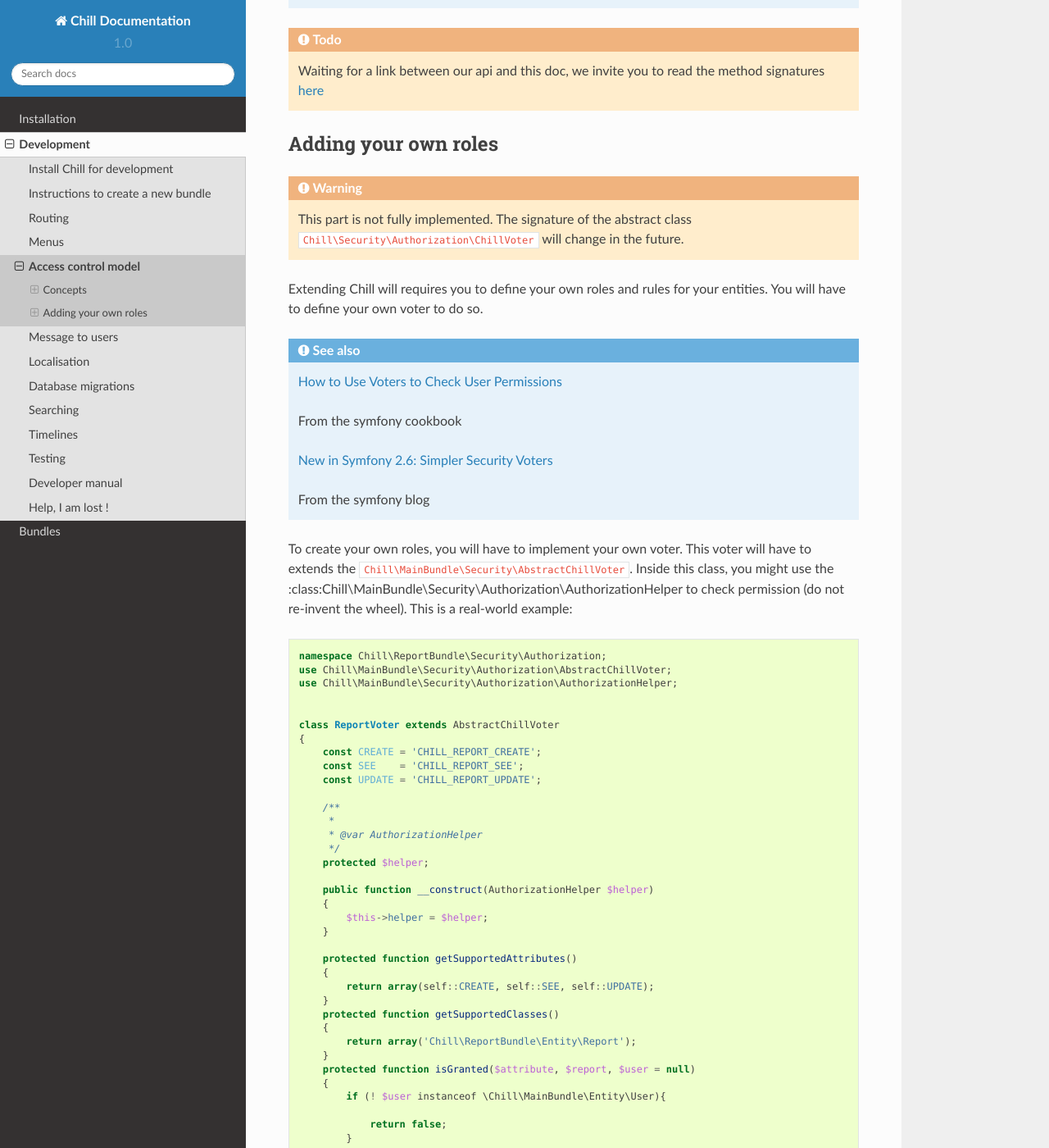
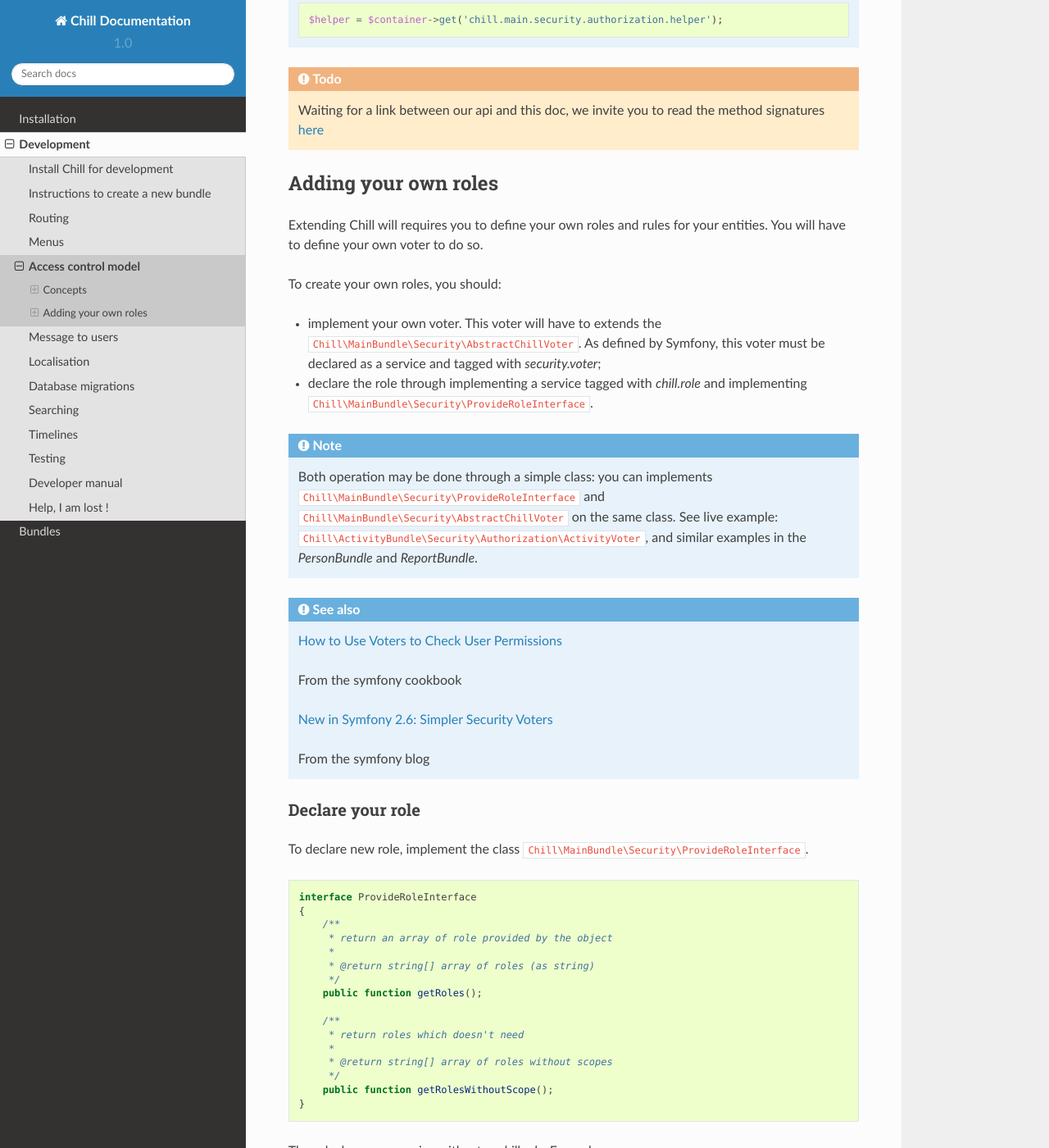
Before and after one commit to Chill-project/Documentation, a Sphinx documentation site: the page built from source/development/access_control_model.rst, in a window 1280 px wide and 1400 px high, scrolled down 3722 px. Shown: the whole window at 82% size. Built offline with Sphinx 7.4.7 and the Read the Docs theme 2.0.0, drawn with Linux system fonts in a browser that asks for light colours; cross-references to code outside the pages are shown as plain code; some of the changed text lies outside the part shown.

Commit message:
adding how to declare new roles
refs #573 @0h30 adding documentation

```diff
--- a/source/development/access_control_model.rst
+++ b/source/development/access_control_model.rst
@@ -129,11 +129,16 @@
 Adding your own roles
 =====================
 
-.. warning::
+Extending Chill will requires you to define your own roles and rules for your entities. You will have to define your own voter to do so.
 
-   This part is not fully implemented. The signature of the abstract class :class:`Chill\\Security\\Authorization\\ChillVoter` will change in the future.
+To create your own roles, you should:
 
-Extending Chill will requires you to define your own roles and rules for your entities. You will have to define your own voter to do so.
+* implement your own voter. This voter will have to extends the :class:`Chill\\MainBundle\\Security\\AbstractChillVoter`. As defined by Symfony, this voter must be declared as a service and tagged with `security.voter`;
+* declare the role through implementing a service tagged with `chill.role` and implementing :class:`Chill\\MainBundle\\Security\\ProvideRoleInterface`.
+
+.. note::
+
+   Both operation may be done through a simple class: you can implements :class:`Chill\\MainBundle\\Security\\ProvideRoleInterface` and :class:`Chill\\MainBundle\\Security\\AbstractChillVoter` on the same class. See live example: :class:`Chill\\ActivityBundle\\Security\\Authorization\\ActivityVoter`, and similar examples in the `PersonBundle` and `ReportBundle`.
 
 .. seealso::
 
@@ -146,8 +151,71 @@
    From the symfony blog
 
 
+Declare your role
+------------------
 
-To create your own roles, you will have to implement your own voter. This voter will have to extends the :class:`Chill\\MainBundle\\Security\\AbstractChillVoter`. Inside this class, you might use the :class:Chill\\MainBundle\\Security\\Authorization\\AuthorizationHelper to check permission (do not re-invent the wheel). This is a real-world example:
+To declare new role, implement the class :class:`Chill\\MainBundle\\Security\\ProvideRoleInterface`.
+
+.. code-block:: php
+
+   interface ProvideRoleInterface
+   {
+       /**
+        * return an array of role provided by the object
+        *
+        * @return string[] array of roles (as string)
+        */
+       public function getRoles();
+
+       /**
+        * return roles which doesn't need
+        *
+        * @return string[] array of roles without scopes
+        */
+       public function getRolesWithoutScope();
+   }
+
+
+Then declare your service with a tag `chill.role`. Example :
+
+.. code-block:: yaml
+
+       your_service:
+           class: Chill\YourBundle\Security\Authorization\YourVoter
+           tags:
+               - { name: chill.role }
+
+
+Example of an implementation of :class:`Chill\\MainBundle\\Security\\ProvideRoleInterface`:
+
+.. code-block:: php
+
+   namespace Chill\PersonBundle\Security\Authorization;
+
+   use Chill\MainBundle\Security\ProvideRoleInterface;
+
+   class PersonVoter implements ProvideRoleInterface
+   {
+       const CREATE = 'CHILL_PERSON_CREATE';
+       const UPDATE = 'CHILL_PERSON_UPDATE';
+       const SEE    = 'CHILL_PERSON_SEE';
+
+       public function getRoles()
+       {
+           return array(self::CREATE, self::UPDATE, self::SEE);
+       }
+
+       public function getRolesWithoutScope()
+       {
+           return array(self::CREATE, self::UPDATE, self::SEE);
+       }
+
+   }
+
+Implement your voter
+--------------------
+
+Inside this class, you might use the :class:`Chill\\MainBundle\\Security\\Authorization\\AuthorizationHelper` to check permission (do not re-invent the wheel). This is a real-world example:
 
 .. code-block:: php
 
```
